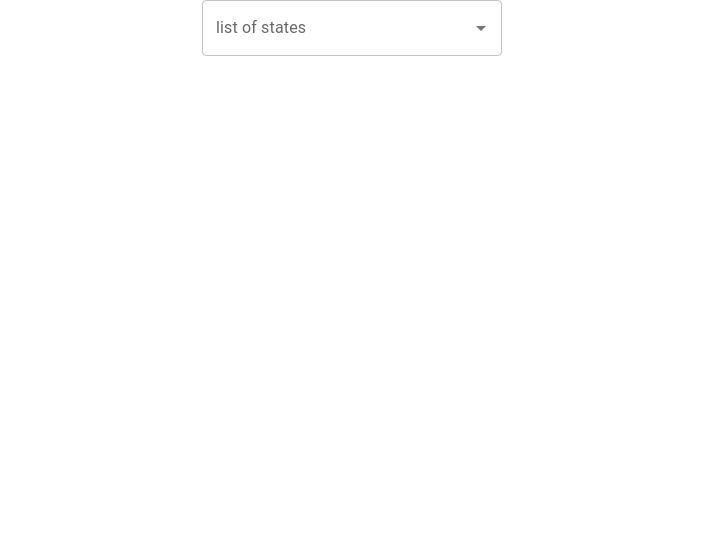
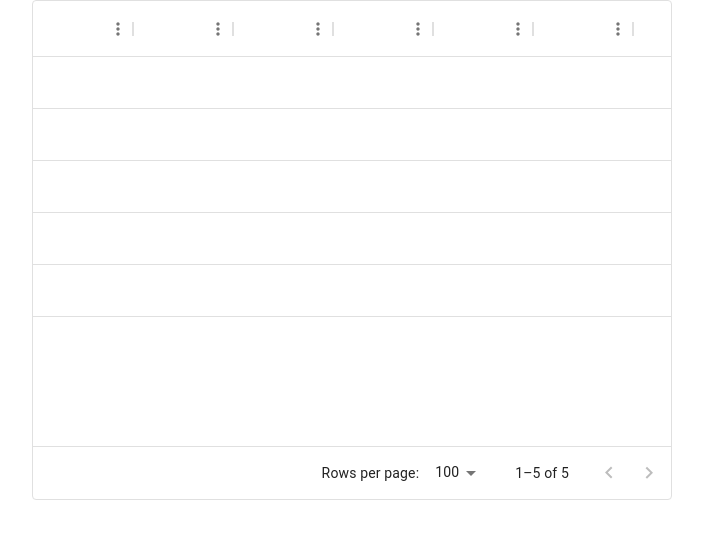
Before and after one commit to georgespicy/mui, a React (Create React App) app: page / in a window 1280 px wide. Shown: the top 538 px of the page, without its empty margins (288-991 px from the left). Built offline with nearby package versions, Linux system fonts and the light colour scheme.

Commit message:
datagrid

```diff
--- a/package.json
+++ b/package.json
@@ -7,6 +7,7 @@
     "@emotion/styled": "^11.10.6",
     "@mui/icons-material": "^5.11.16",
     "@mui/material": "^5.11.15",
+    "@mui/x-data-grid": "^6.0.4",
     "@testing-library/jest-dom": "^5.16.5",
     "@testing-library/react": "^13.4.0",
     "@testing-library/user-event": "^13.5.0",
--- a/src/App.js
+++ b/src/App.js
@@ -1,9 +1,9 @@
-import Test5 from './components/Test5';
+import Test6 from './components/Test6';
 
 function App() {
   return (
     <>
-      <Test5 />
+      <Test6 />
     </>
   );
 }
--- /dev/null
+++ b/src/components/Test6.js
@@ -0,0 +1,89 @@
+import { Box } from "@mui/material";
+import { DataGrid } from "@mui/x-data-grid";
+import React from "react";
+
+function Test6() {
+  const rows = [
+    {
+      id: 1,
+      firstname: "John",
+      lastname: "Smith",
+      age: 21,
+    },
+    {
+      id: 2,
+      firstname: "james",
+      lastname: "paul",
+      age: 23,
+    },
+    {
+      id: 3,
+      firstname: "mick",
+      lastname: "james",
+      age: 55,
+    },
+    {
+      id: 4,
+      firstname: "kenny",
+      lastname: "taiwo",
+      age: 11,
+    },
+    {
+      id: 5,
+      firstname: "junior",
+      lastname: "enoch",
+      age: 14,
+    },
+  ];
+  const columns = [
+    {
+      id: 1,
+      firstname: "John",
+      lastname: "Smith",
+      age: 21,
+    },
+    {
+      id: 2,
+      firstname: "james",
+      lastname: "paul",
+      age: 23,
+    },
+    {
+      id: 3,
+      firstname: "mick",
+      lastname: "james",
+      age: 55,
+    },
+    {
+      id: 4,
+      firstname: "kenny",
+      lastname: "taiwo",
+      age: 11,
+    },
+    {
+      id: 5,
+      firstname: "junior",
+      lastname: "enoch",
+      age: 14,
+    },
+    {
+      id: 6,
+      firstname: "junior",
+      lastname: "enoch",
+      age: 14,
+    },
+    {
+      id: 7,
+      firstname: "junior",
+      lastname: "enoch",
+      age: 14,
+    },
+  ];
+  return (
+    <Box sx={{height: 500, width: "50%", margin: "auto"}}>
+      <DataGrid rows={rows} columns={columns} />
+    </Box>
+  );
+}
+
+export default Test6;
```
Also changed, not shown: 1 other file (tests, documents, lock files or other folders).
